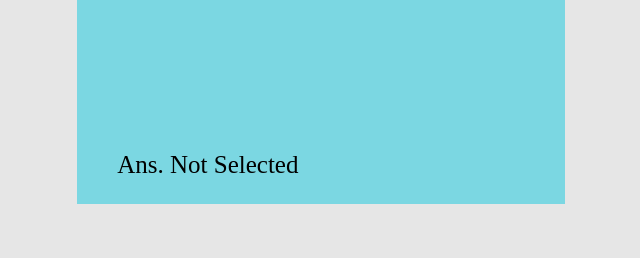
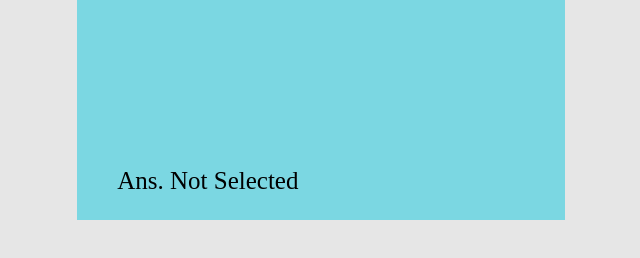
Before and after one commit to avisinghss/Dropdown-Using-React, a React app: page / in a window 1280 px wide. Shown: the part 356-614 px from the top of the page, without its empty margins (319-959 px from the left). Built offline with nearby package versions, Linux system fonts and the light colour scheme.

Commit message:
css added

```diff
--- a/src/index.css
+++ b/src/index.css
@@ -1,10 +1,11 @@
-*{
+* {
   margin: 0%;
   padding: 0%;
   box-sizing: border-box;
   font-family: 'Times New Roman', Times, serif;
 }
-body{
+
+body {
   width: 100%;
   height: 100vh;
   background-color: #E6E6E6;
@@ -14,20 +15,21 @@ body{
 }
 
 /* App component style */
-.app{
-  height: 40vh;
+.app {
+  height: 44vh;
   background-color: #7BD7E2;
   padding: 20px 40px;
   position: relative;
 }
-.ans-p{
+
+.ans-p {
   position: absolute;
   bottom: 25px;
   font-size: 25px;
 }
 
 /* Home component style */
-.home button{
+.home button {
   margin: 2px 0px;
   margin-top: 15px;
   width: 200px;
@@ -41,19 +43,25 @@ body{
 }
 
 /* Dropdown component style */
-.dropdown{
+.dropdown {
   width: 250px;
   background-color: white;
   padding: 10px 20px;
 }
-.dropdown p{
+
+.dropdown p {
   width: 100%;
   font-size: 18px;
   color: #3D4C56;
   margin: 2px 0px;
   cursor: pointer;
 }
-.dropdown p:hover{
+
+.dropdown p:hover {
   padding: 5px;
   border-bottom: 1.5px solid #7BD7E2;
 }
+
+.ans-p {
+  margin-top: 25px;
+}
```
